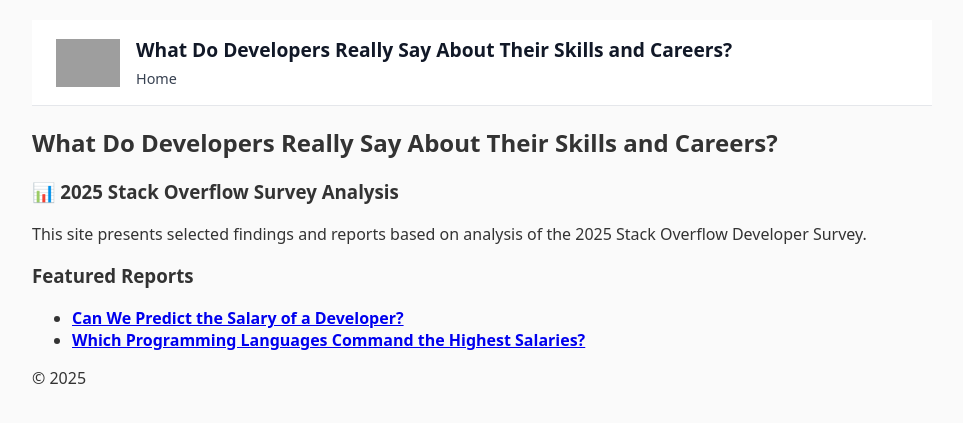
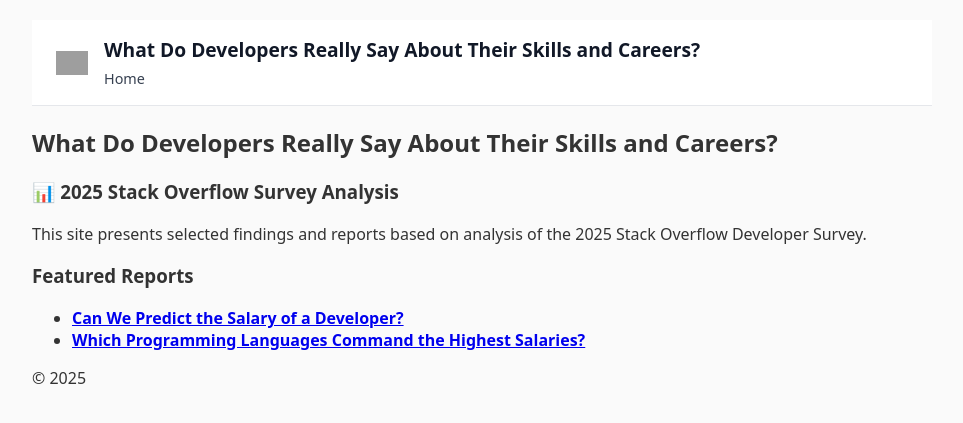
Before and after one commit to ilvfruits/stackoverflow-survey-2025, a Jekyll site: the page built from docs/index.md, in a window 1280 px wide. Shown: the top 423 px of the page, without its empty margins (158-1121 px from the left). Built offline with Jekyll 4.4.1, drawn with Linux system fonts in a browser that asks for light colours; grey boxes are pictures that could not be loaded.

Commit message:
Update style.css

```diff
--- a/docs/assets/css/style.css
+++ b/docs/assets/css/style.css
@@ -48,7 +48,7 @@
 }
 
 .header-image {
-  height: 48px;
+  height: 24px;
   width: auto;
 }
 
```
